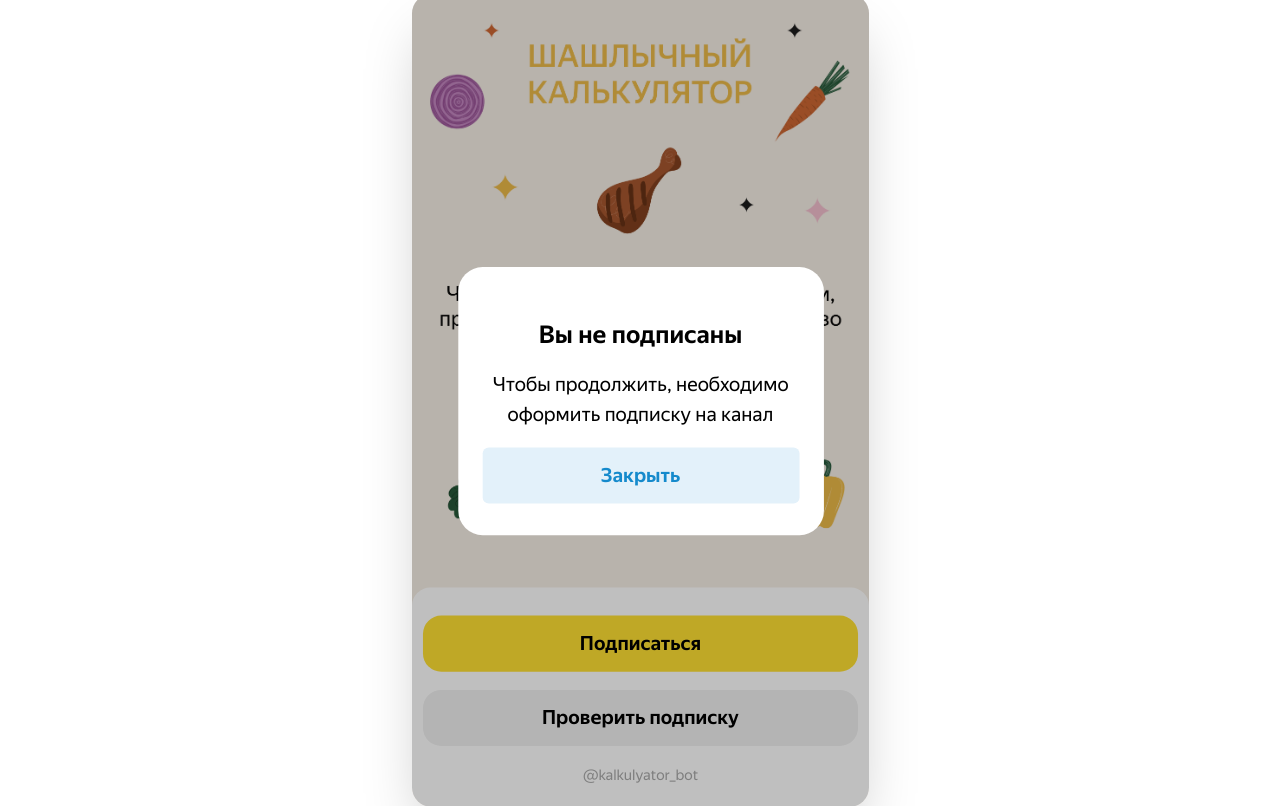
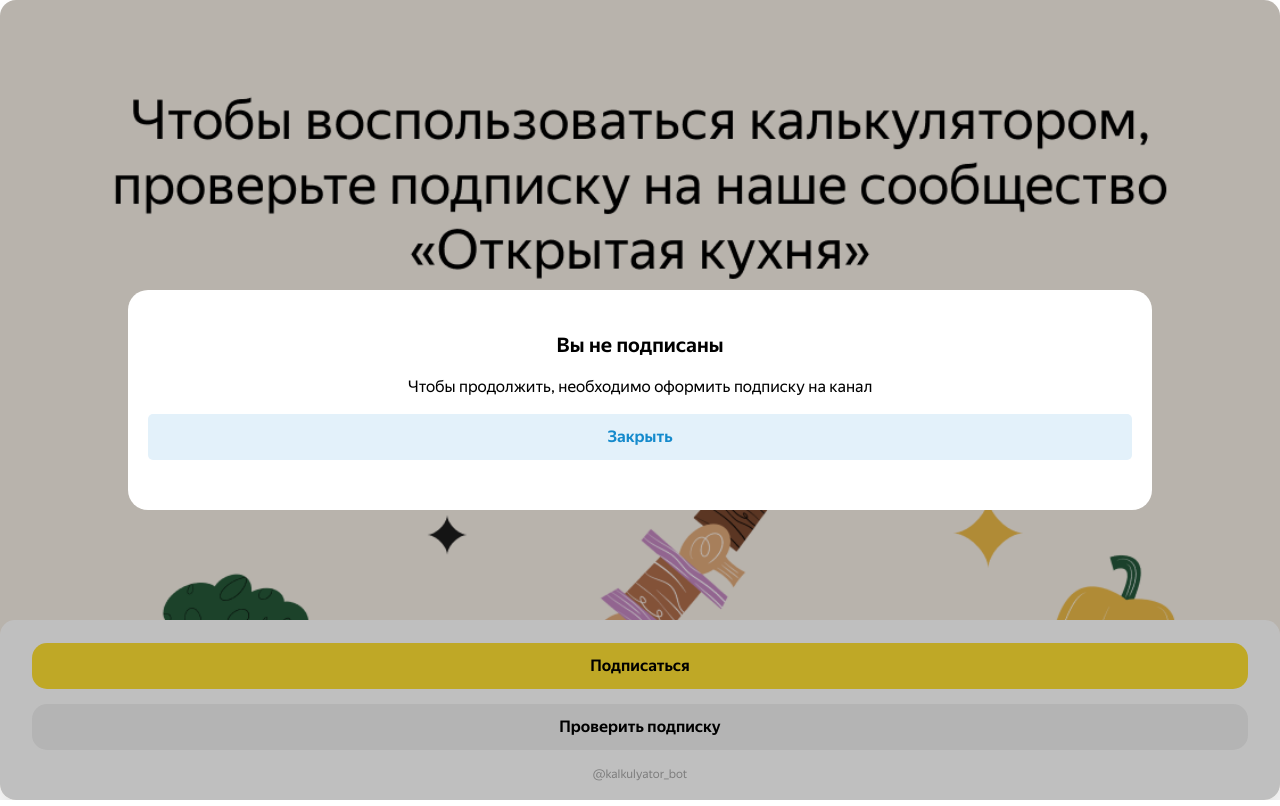
Before and after one commit to WhiteWat3r/flower, a React (Vite) app: page / in a window 1280 px wide. Both pictures are taken after a click on the button "Проверить подписку". Built offline with nearby package versions, Linux system fonts and the light colour scheme.

Commit message:
fix modal styles

```diff
--- a/src/components/MobileContainer.tsx
+++ b/src/components/MobileContainer.tsx
@@ -9,11 +9,11 @@ export const MobileContainer = ({children}: {children: ReactNode}) => {
   return (
     <div
       id={'container'}
-      style={{
-        transform:
-          currentBreakpointName === 'desktop' ? `scale(${1 - 625 / windowHeight + 1})` : '',
-      }}
-      className={`relative w-full desktop:h-[667px] desktop:w-[375px] rounded-none overflow-hidden desktop:rounded-2xl desktop:shadow-2xl object-cover bg-cover bg-center h-full`}>
+      // style={{
+      //   transform:
+      //     currentBreakpointName === 'desktop' ? `scale(${1 - 625 / windowHeight + 1})` : '',
+      // }}
+      className={`relative w-full  rounded-none overflow-hidden desktop:rounded-2xl desktop:shadow-2xl object-cover bg-cover bg-center h-full`}>
         {children}
     </div>
   );
--- a/src/components/Modal.tsx
+++ b/src/components/Modal.tsx
@@ -3,7 +3,7 @@ import Button from '../ui/Button';
 const Modal = ({handleClose}: {handleClose: () => void}) => {
   return (
     <div className="absolute h-full w-full bg-black bg-opacity-25 flex justify-center items-center">
-      <div className="w-[80%] h-[220px] bg-white rounded-[20px] py-[40px] px-[20px] flex flex-col items-center">
+      <div className="w-[80%] min-h-[220px] bg-white rounded-[20px] py-[40px] px-[20px] flex flex-col items-center">
         <h2 className="text-[20px] font-bold mb-[15px]">Вы не подписаны</h2>
         <span className="text-[16px] text-center">
           Чтобы продолжить, необходимо оформить подписку на канал
```
Also changed, not shown: src/pages/Check.tsx (+10 -11 lines).
